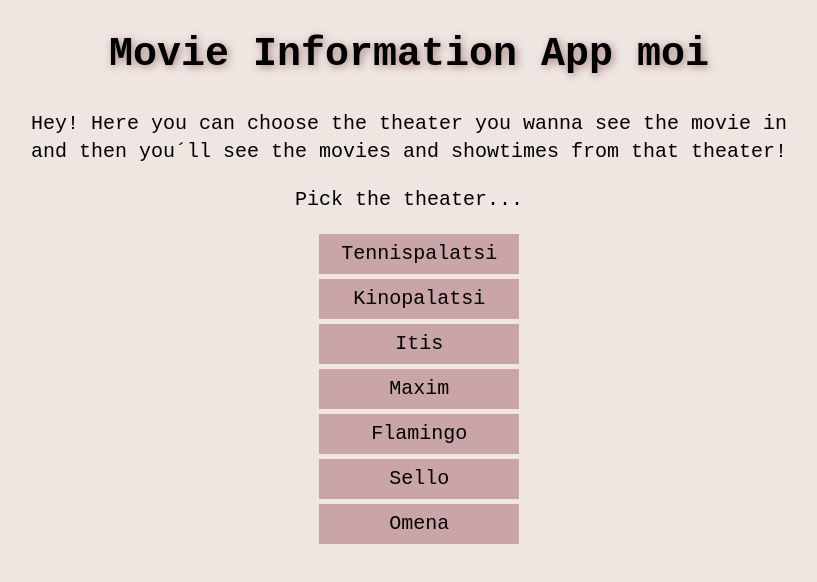
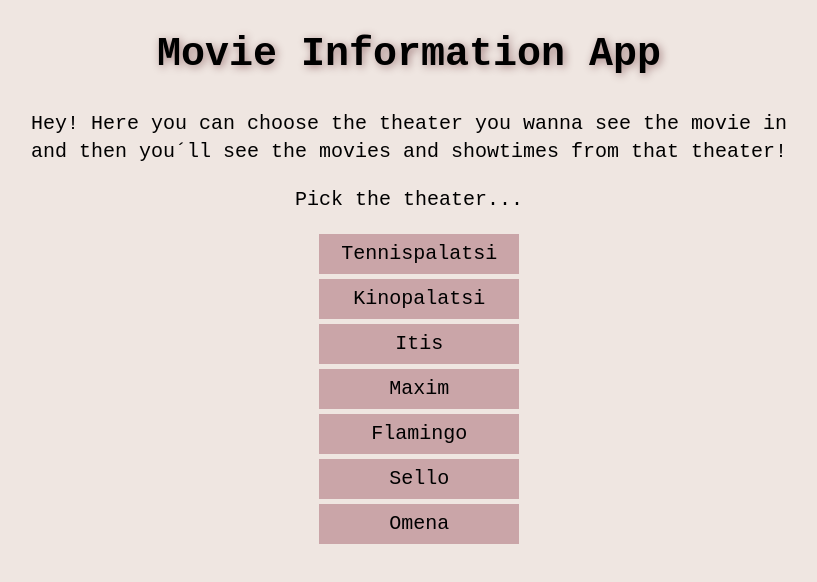
Before and after one commit to veerotta/HTMLBoilerPlate-MIA---Copy, a plain HTML site: page index.html in a window 1280 px wide. Shown: the whole page, without its empty margins (231-1048 px from the left). Drawn offline with nearby package versions, Linux system fonts and the light colour scheme.

Commit message:
Update index.html

```diff
--- a/index.html
+++ b/index.html
@@ -19,7 +19,7 @@
 
 <body>
 
-  <h1>Movie Information App moi</h1>
+  <h1>Movie Information App </h1>
     <p class="p1">Hey! Here you can choose the theater you wanna see the movie in <br> and then you´ll see the movies and showtimes  from that theater!</p>
     <p>Pick the theater...</p>
     <div class="teatterit">
```
